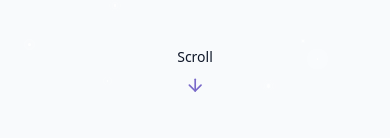
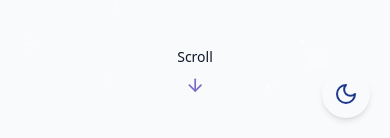
Before and after one commit to Abeltomy05/My-Portfolio, a React (Vite) app: page / in a window 390 px wide. Shown: the part 706-844 px from the top of the page. Built offline with nearby package versions, Linux system fonts and the light colour scheme.

Commit message:
Added theme btn in mobile devices also

```diff
--- a/src/components/ThemeToggle.jsx
+++ b/src/components/ThemeToggle.jsx
@@ -29,6 +29,9 @@ export const ThemeToggle = () => {
   };
 
   return (
+    <>
+     {/* Desktop Theme Toggle (top-right corner) */}
+
     <button
       onClick={toggleTheme}
       className={cn(
@@ -42,5 +45,22 @@ export const ThemeToggle = () => {
         <Moon className="h-6 w-6 text-blue-900" />
       )}
     </button>
+
+     {/* Mobile Theme Toggle (bottom nav style) */}
+
+      <button
+        onClick={toggleTheme}
+        className={cn(
+          "sm:hidden fixed bottom-5 right-5 z-50 p-3 rounded-full shadow-md bg-background transition-colors duration-300",
+          "focus:outline-hidden"
+        )}
+      >
+        {isDarkMode ? (
+          <Sun className="h-6 w-6 text-yellow-300" />
+        ) : (
+          <Moon className="h-6 w-6 text-blue-900" />
+        )}
+      </button>
+    </>
   );
 };
```
